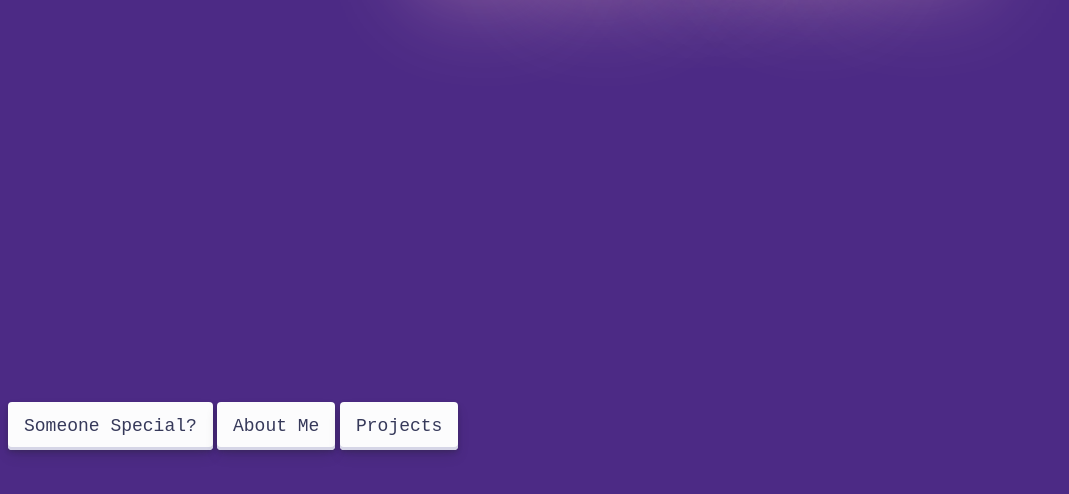
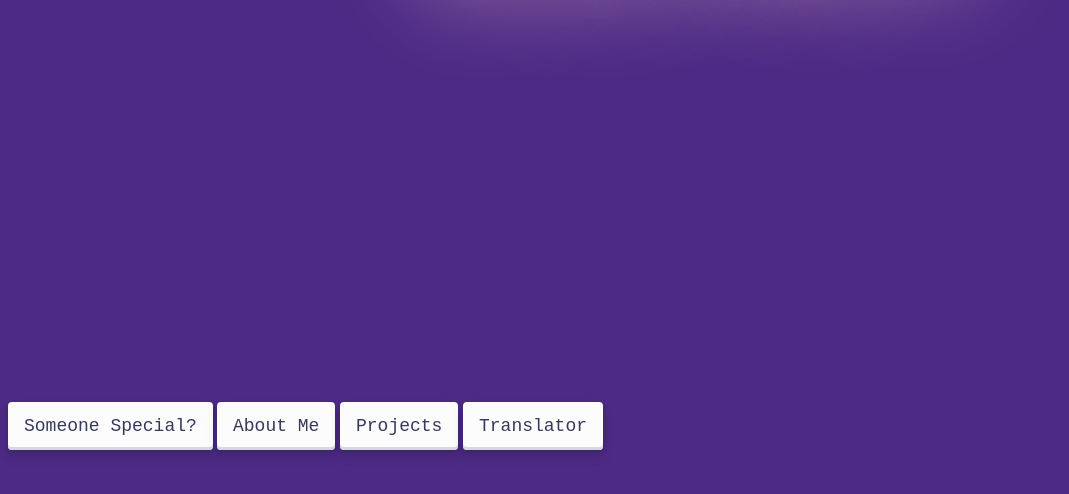
Before and after one commit to EElienplus/Portfolio, a plain HTML site: page index.html in a window 1280 px wide. Shown: the part 234-728 px from the top of the page, without its empty margins (0-1069 px from the left). Drawn offline with Linux system fonts and the light colour scheme.

Commit message:
Update index.html

```diff
--- a/index.html
+++ b/index.html
@@ -13,6 +13,7 @@
   <button class="mainButton" id="special" onclick="lol()">Someone Special?</button>
   <button class="mainButton" id="aboutMe" onclick="lol2()">About Me</button>
   <button class="mainButton" id="projects">Projects</button>
+  <button class="mainButton" id="translator">Translator</button>
 
 </body>
 </html>
```
